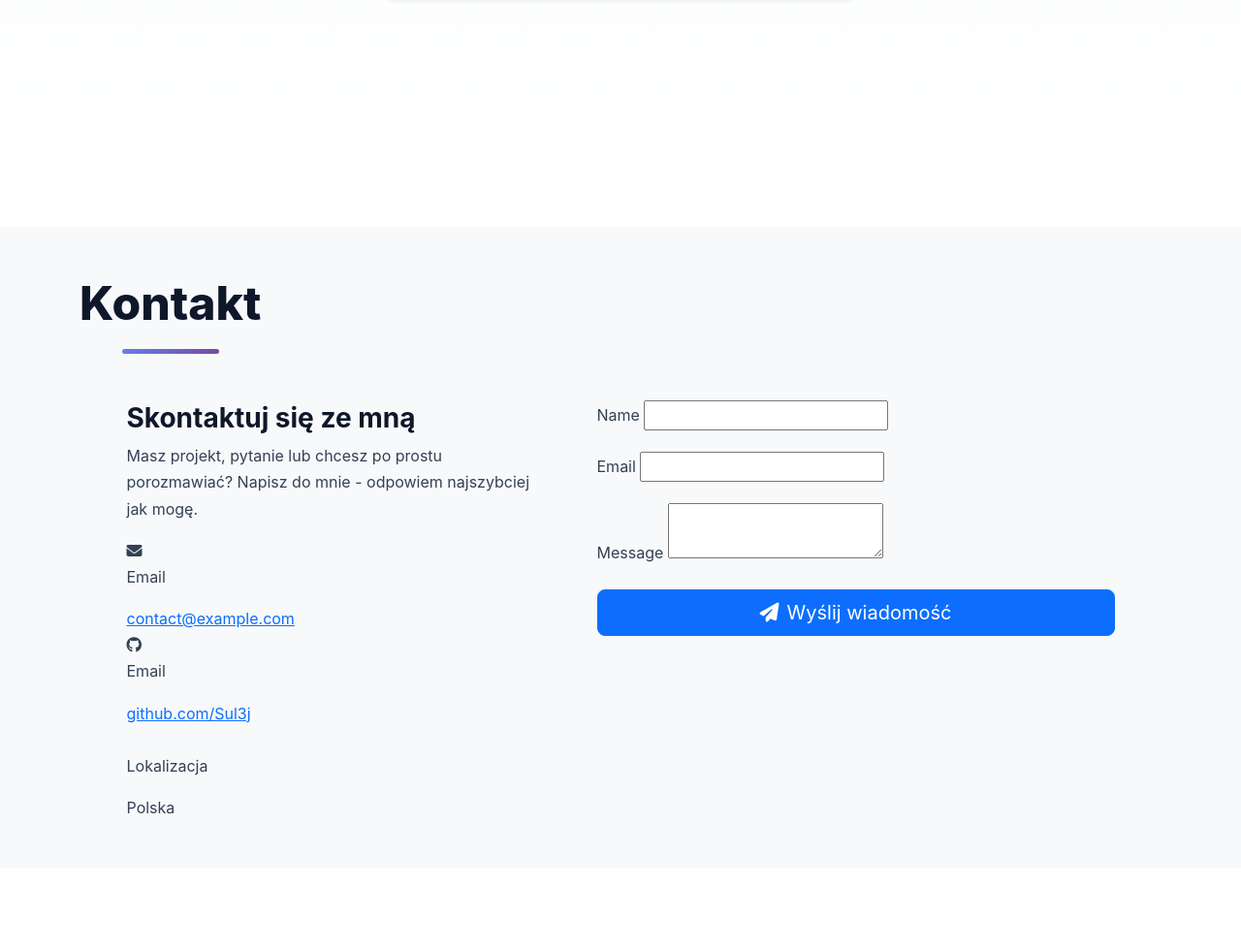
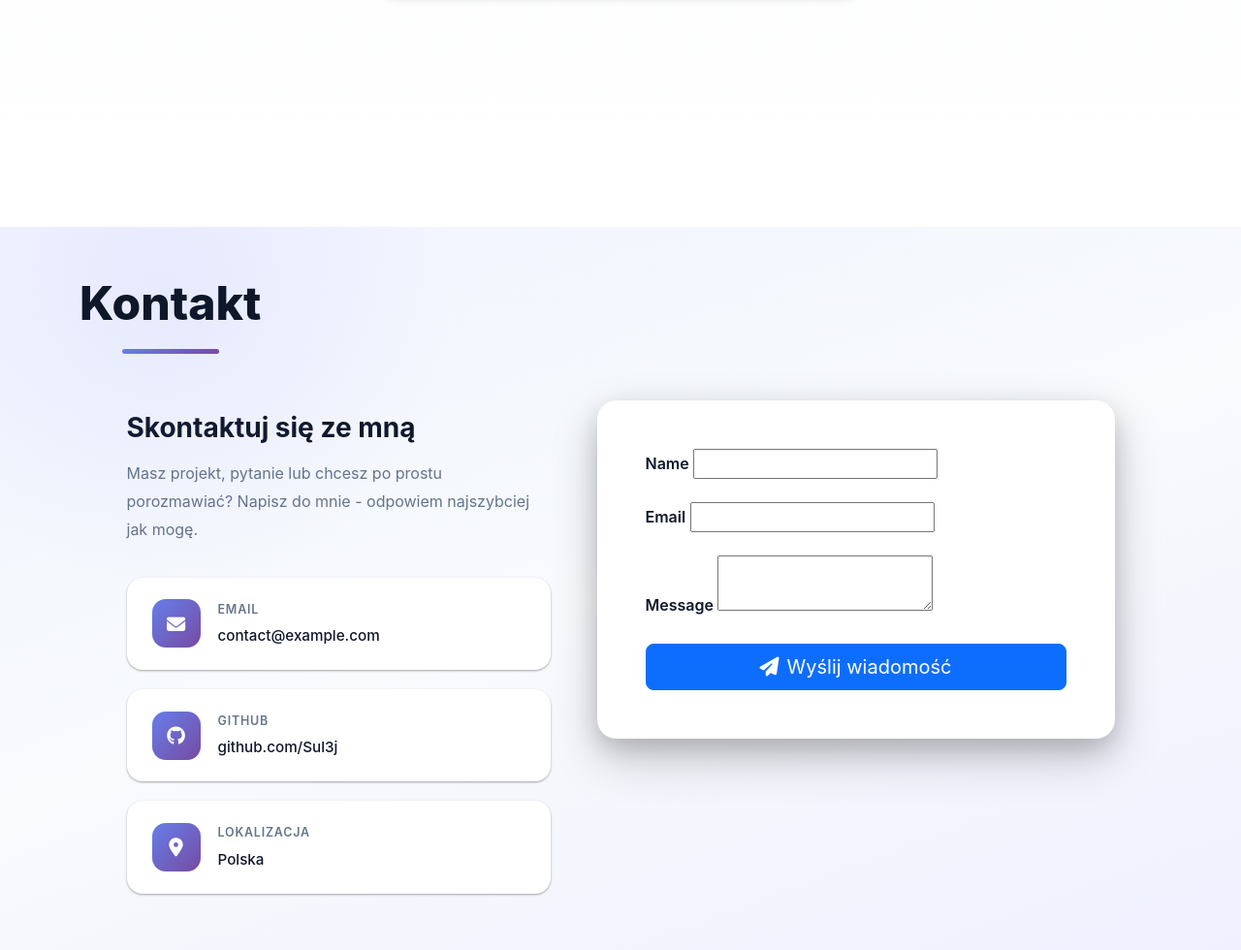
Before and after one commit to Sul3j/portfolio-website-project, a Django app: template portfolio/templates/portfolio/home.html in a window 1280 px wide. Shown: the part 2487-3467 px from the top of the page at 97% size. Before the commit the page ends 3327 px from the top, so only its background shows below. Run offline with Django 3.2, Linux system fonts and the light colour scheme; the template is opened without the code that fills it: most values are stand-ins (such as "Sample title", 1, 10 or a date in 2020); grey boxes marked "Sample" are stand-in pictures; form fields are guessed from the names that the template uses.

Commit message:
add contact section styles

```diff
--- a/portfolio/static/portfolio/css/style.css
+++ b/portfolio/static/portfolio/css/style.css
@@ -749,3 +749,144 @@
     width: 30px;
     border-radius: 6px;
 }
+
+#contact {
+    background: linear-gradient(160deg, #f0f4ff 0%, #f8fafc 50%, #f0f0ff 100%);
+    position: relative;
+    overflow: hidden;
+}
+
+#contact:before {
+    content: '';
+    position: absolute;
+    top: -30%;
+    left: -10%;
+    width: 600px;
+    height: 600px;
+    background: radial-gradient(circle, rgba(99, 102, 241, 0.08) 0%, transparent 70%);
+    border-radius: 50%;
+    pointer-events: none;
+}
+
+#contact .section-title {
+    color: var(--dark-color);
+}
+
+#contact .section-title::after {
+    background: var(--gradient-primary);
+}
+
+.contact-form {
+    background: white;
+    padding: 50px;
+    border-radius: 20px;
+    box-shadow: var(--shadow-xl);
+    position: relative;
+    z-index: 1;
+}
+
+.contact-info {
+    padding: 10px 0;
+}
+
+.contact-info-title {
+    font-size: 1.75rem;
+    font-weight: 700;
+    color: var(--dark-color);
+    margin-bottom: 15px;
+}
+
+.contact-info-desc {
+    color: var(--text-light);
+    font-size: 1rem;
+    line-height: 1.8;
+    margin-bottom: 35px;
+}
+
+.contact-info-items {
+    display: flex;
+    flex-direction: column;
+    gap: 20px;
+}
+
+.contact-info-item {
+    display: flex;
+    align-items: center;
+    gap: 18px;
+    background: white;
+    padding: 20px 24px;
+    border-radius: 16px;
+    box-shadow: var(--shadow-sm);
+    transition: all var(--transition-speed) var(--transition-smooth);
+    border: 2px solid transparent;
+}
+
+.contact-info-item:hover {
+    border-color: var(--primary-color);
+    box-shadow: var(--shadow-md);
+    transform: translateX(6px);
+}
+
+.contact-info-icon {
+    width: 50px;
+    height: 50px;
+    border-radius: 14px;
+    background: var(--gradient-primary);
+    display: flex;
+    align-items: center;
+    justify-content: center;
+    flex-shrink: 0;
+}
+
+.contact-info-icon i {
+    font-size: 1.2rem;
+    color: white;
+}
+
+.contact-info-label {
+    font-size: 0.78rem;
+    font-weight: 600;
+    text-transform: uppercase;
+    letter-spacing: 0.8px;
+    color: var(--text-light);
+    margin: 0 0 3px 0;
+}
+
+.contact-info-value {
+    font-size: 0.95rem;
+    font-weight: 500;
+    color: var(--dark-color);
+    text-decoration: none;
+    transition: color var(--transition-speed);
+}
+
+a.contact-info-value:hover {
+    color: var(--primary-color);
+}
+
+.form-label {
+    font-weight: 600;
+    color: var(--dark-color);
+    margin-bottom: 10px;
+}
+
+.form-control {
+    border-radius: 12px;
+    border: 2px solid #e2e8f0;
+    padding: 14px 20px;
+    font-size: 1rem;
+    transition: all var(--transition-speed) var(--transition-smooth);
+    background-color: #f8fafc;
+}
+
+.form-control:focus {
+    border-color: var(--primary-color);
+    box-shadow: 0 0 0 4px rgba(99, 102, 241, 0.1);
+    background-color: white;
+    outline: none;
+}
+
+textarea.form-control {
+    min-height: 150px;
+    resize: vertical;
+}
--- a/portfolio/templates/portfolio/home.html
+++ b/portfolio/templates/portfolio/home.html
@@ -257,13 +257,13 @@
                                     <i class="fab fa-github"></i>
                                 </div>
                                 <div>
-                                    <p class="contact-info-label">Email</p>
+                                    <p class="contact-info-label">GitHub</p>
                                     <a href="https://github.com/Sul3j" target="_blank" rel="noopener noreferrer" class="contact-info-value">github.com/Sul3j</a>
                                 </div>
                             </div>
                             <div class="contact-info-item">
                                 <div class="contact-info-icon">
-                                    <i class="fas fa-map-maker-alt"></i>
+                                    <i class="fas fa-map-marker-alt"></i>
                                 </div>
                                 <div>
                                     <p class="contact-info-label">Lokalizacja</p>
```
